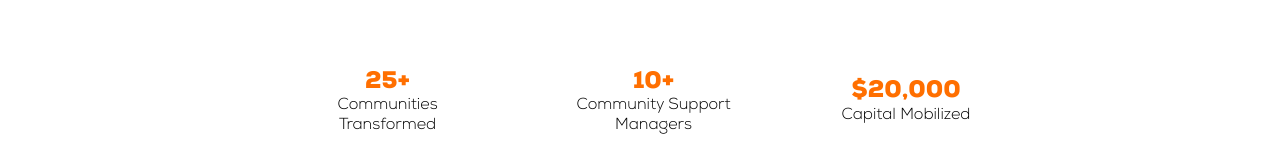
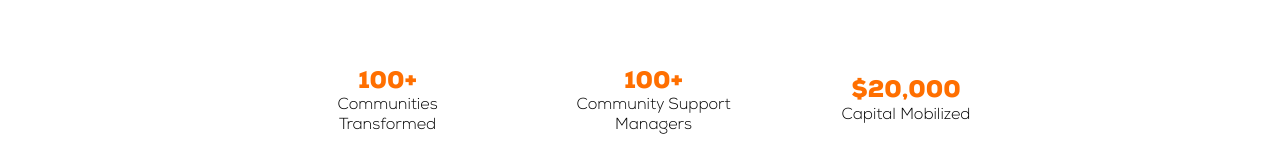
Before and after one commit to ayowayne123/naijasolve, a Next.js app: page / in a window 1280 px wide. Shown: the part 556-716 px from the top of the page. Built offline with nearby package versions, Linux system fonts and the light colour scheme.

Commit message:
Update hero.js

```diff
--- a/app/components/hero.js
+++ b/app/components/hero.js
@@ -56,13 +56,13 @@ function Hero() {
       <div data-aos="fade-up" className={styles.numbersDiv}>
         <div className={styles.numbersCol}>
           <h4>
-            <CountUp end={25} duration={3} />+
+            <CountUp end={100} duration={3} />+
           </h4>
           <p>Communities Transformed</p>
         </div>
         <div className={styles.numbersCol}>
           <h4>
-            <CountUp end={10} duration={3} />+
+            <CountUp end={100} duration={3} />+
           </h4>
           <p>Community Support Managers</p>
         </div>
```
